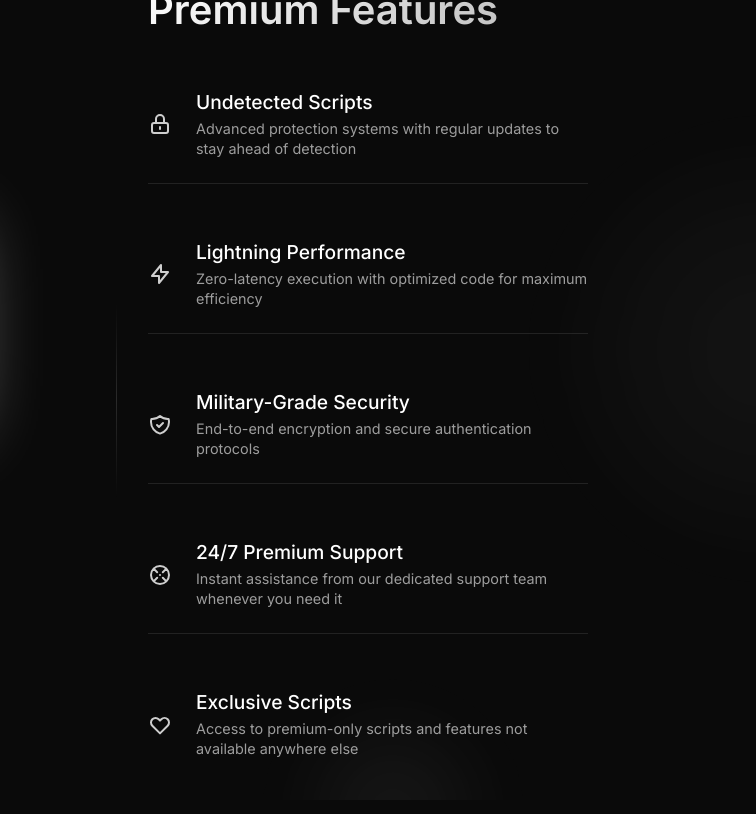
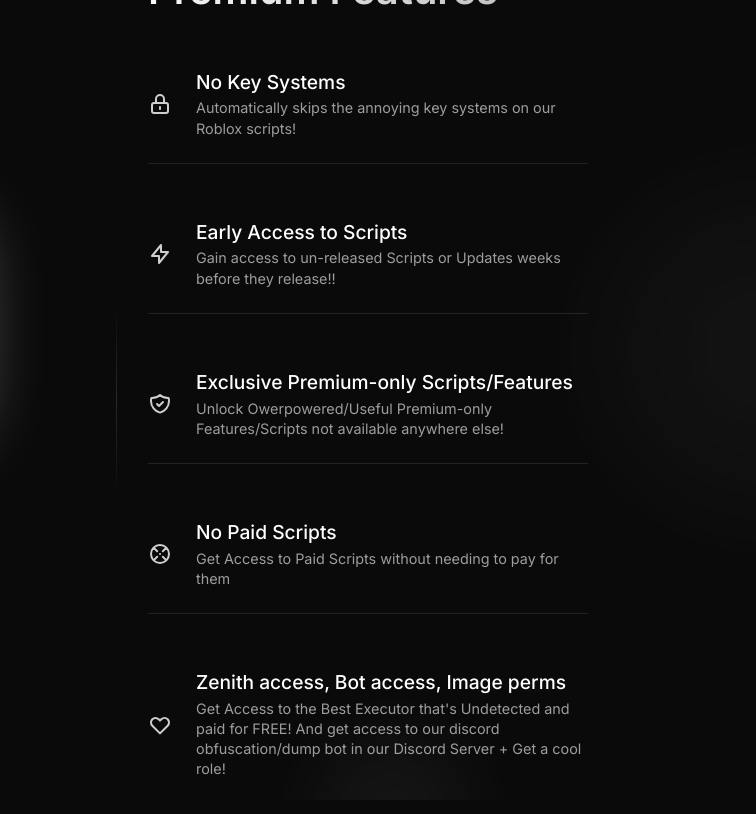
Before and after one commit to vqmpjayZ/Vadrifts-premium, a plain HTML site: page index.html in a window 1280 px wide. Shown: the full height of the page, 524-1280 px from the left. Drawn offline with Linux system fonts and the light colour scheme.

Commit message:
Update index.html

```diff
--- a/index.html
+++ b/index.html
@@ -278,8 +278,8 @@
                         <path stroke-linecap="round" stroke-linejoin="round" d="M12 15v2m-6 4h12a2 2 0 002-2v-6a2 2 0 00-2-2H6a2 2 0 00-2 2v6a2 2 0 002 2zm10-10V7a4 4 0 00-8 0v4h8z"/>
                     </svg>
                     <div class="feature-content">
-                        <div class="feature-title">Undetected Scripts</div>
-                        <div class="feature-desc">Advanced protection systems with regular updates to stay ahead of detection</div>
+                        <div class="feature-title">No Key Systems</div>
+                        <div class="feature-desc">Automatically skips the annoying key systems on our Roblox scripts!</div>
                     </div>
                 </li>
 
@@ -288,8 +288,8 @@
                         <path stroke-linecap="round" stroke-linejoin="round" d="M13 10V3L4 14h7v7l9-11h-7z"/>
                     </svg>
                     <div class="feature-content">
-                        <div class="feature-title">Lightning Performance</div>
-                        <div class="feature-desc">Zero-latency execution with optimized code for maximum efficiency</div>
+                        <div class="feature-title">Early Access to Scripts</div>
+                        <div class="feature-desc">Gain access to un-released Scripts or Updates weeks before they release!!</div>
                     </div>
                 </li>
 
@@ -298,8 +298,8 @@
                         <path stroke-linecap="round" stroke-linejoin="round" d="M9 12l2 2 4-4m5.618-4.016A11.955 11.955 0 0112 2.944a11.955 11.955 0 01-8.618 3.04A12.02 12.02 0 003 9c0 5.591 3.824 10.29 9 11.622 5.176-1.332 9-6.03 9-11.622 0-1.042-.133-2.052-.382-3.016z"/>
                     </svg>
                     <div class="feature-content">
-                        <div class="feature-title">Military-Grade Security</div>
-                        <div class="feature-desc">End-to-end encryption and secure authentication protocols</div>
+                        <div class="feature-title">Exclusive Premium-only Scripts/Features</div>
+                        <div class="feature-desc">Unlock Owerpowered/Useful Premium-only Features/Scripts not available anywhere else!</div>
                     </div>
                 </li>
 
@@ -308,8 +308,8 @@
                         <path stroke-linecap="round" stroke-linejoin="round" d="M18.364 5.636l-3.536 3.536m0 5.656l3.536 3.536M9.172 9.172L5.636 5.636m3.536 9.192L5.636 18.364M12 12h.01M21 12a9 9 0 11-18 0 9 9 0 0118 0z"/>
                     </svg>
                     <div class="feature-content">
-                        <div class="feature-title">24/7 Premium Support</div>
-                        <div class="feature-desc">Instant assistance from our dedicated support team whenever you need it</div>
+                        <div class="feature-title">No Paid Scripts</div>
+                        <div class="feature-desc">Get Access to Paid Scripts without needing to pay for them</div>
                     </div>
                 </li>
 
@@ -318,8 +318,8 @@
                         <path stroke-linecap="round" stroke-linejoin="round" d="M4.318 6.318a4.5 4.5 0 000 6.364L12 20.364l7.682-7.682a4.5 4.5 0 00-6.364-6.364L12 7.636l-1.318-1.318a4.5 4.5 0 00-6.364 0z"/>
                     </svg>
                     <div class="feature-content">
-                        <div class="feature-title">Exclusive Scripts</div>
-                        <div class="feature-desc">Access to premium-only scripts and features not available anywhere else</div>
+                        <div class="feature-title">Zenith access, Bot access, Image perms</div>
+                        <div class="feature-desc">Get Access to the Best Executor that's Undetected and paid for FREE! And get access to our discord obfuscation/dump bot in our Discord Server + Get a cool role!</div>
                     </div>
                 </li>
             </ul>
```
